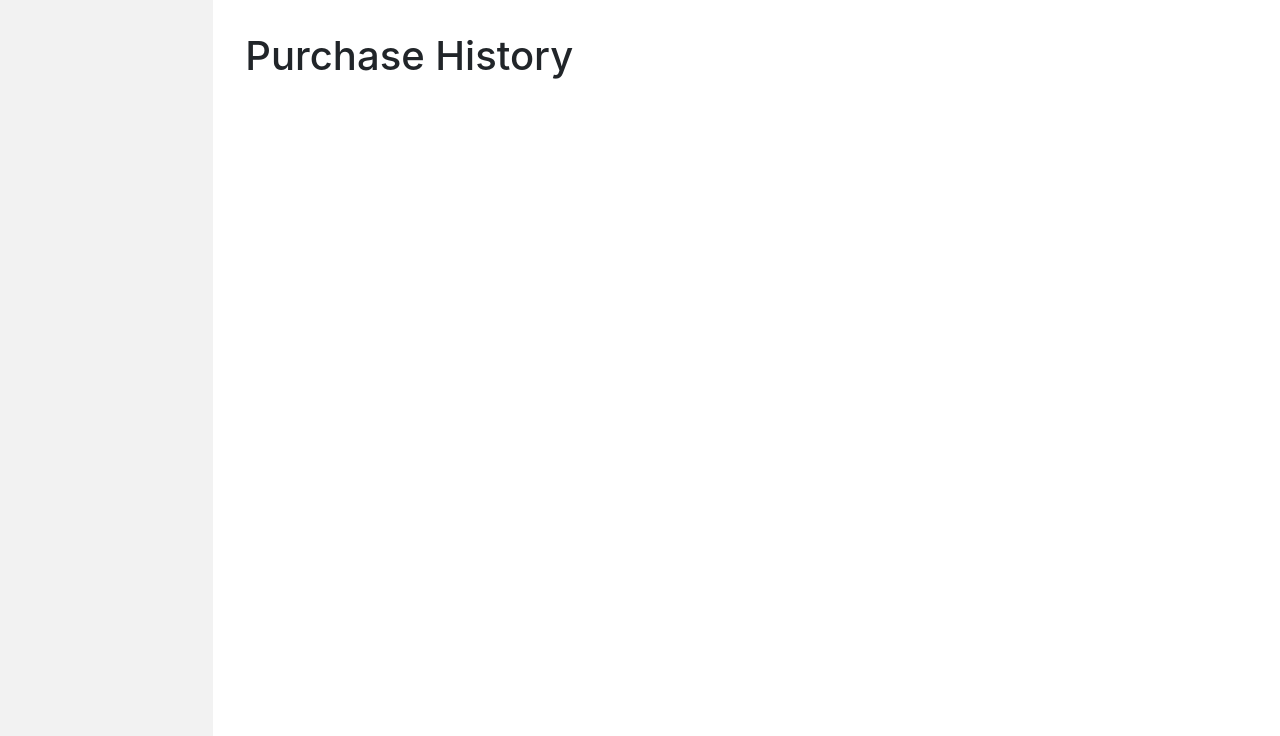
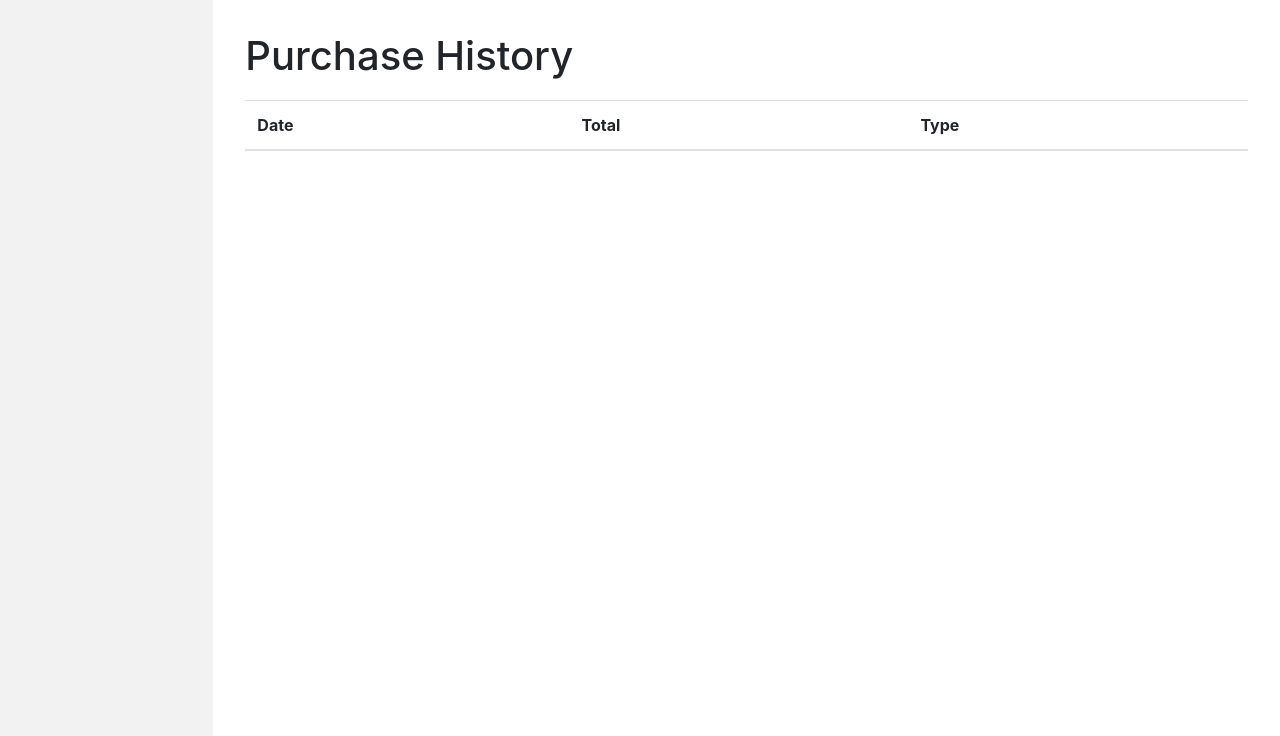
Before and after one commit to st003/CS50w-Final-Project, a Django app: page /purchase_history/ in a window 1280 px wide. Shown: the part 64-800 px from the top of the page. Run offline with Django 3.2, Linux system fonts and the light colour scheme; a user stored in the database is signed in; tables that the repository leaves empty hold one stand-in row (values such as "Sample post"); lists and menus that the app fills with data are empty; some libraries are stand-ins or nearby versions.

Commit message:
Updated purchase_history template

```diff
--- a/purchasing/models.py
+++ b/purchasing/models.py
@@ -324,6 +324,13 @@ class Transaction(models.Model):
         return grand_total
 
     @property
+    def status_by_name(self):
+        """Returns the status by it's name."""
+        for value, name in self.STATUS_CHOICES:
+            if self.status == value:
+                return name
+
+    @property
     def subtotal_by_product(self):
         """Returns a list of licenses and their quantities by product."""
 
--- a/purchasing/templates/purchasing/base.html
+++ b/purchasing/templates/purchasing/base.html
@@ -60,6 +60,8 @@
 										<a class="sideBarLink" data-nav="coupons" href="{% url 'coupons' %}">Coupons</a>
 										<a class="sideBarLink" data-nav="users" href="{% url 'users' %}">Users</a>
 										<a class="sideBarLink" data-nav="reports" href="{% url 'reports' %}">Reports</a>
+										<hr>
+										<a class="sideBarLink" href="/admin/">Database Administration</a>
 									{% endif %}
 								</div><!--sideBar-->
 							</div>
--- a/purchasing/templates/purchasing/purchase_history.html
+++ b/purchasing/templates/purchasing/purchase_history.html
@@ -6,6 +6,27 @@
 
 {% block content %}
     <section class="page" data-page="purchaseHistory">
+
         <h1>Purchase History</h1>
+
+        <table class="table">
+            <thead>
+                <tr>
+                    <th>Date</th>
+                    <th>Total</th>
+                    <th>Type</th>
+                </tr>
+            </thead>
+            <tbody>
+                {% for transaction in transactions %}
+                    <tr>
+                        <td>{{ transaction.date }}</td>
+                        <td>{{ transaction.grand_total_dollar_cost }}</td>
+                        <td>{{ transaction.type }}</td>
+                    </tr>
+                {% endfor %}
+            </tbody>
+        </table><!--table-->
+
     </section>
 {% endblock %}
--- a/purchasing/templates/purchasing/reports.html
+++ b/purchasing/templates/purchasing/reports.html
@@ -24,9 +24,9 @@
                     <tr>
                         <td>{{ transaction.date }}</td>
                         <td>{{ transaction.user.get_full_name }}</td>
-                        <td>{{ transaction.grand_total }}</td>
+                        <td>{{ transaction.grand_total_dollar_cost }}</td>
                         <td>{{ transaction.type }}</td>
-                        <td>{{ transaction.status }}</td>
+                        <td>{{ transaction.status_by_name }}</td>
                     </tr>
                 {% endfor %}
             </tbody>
--- a/purchasing/views.py
+++ b/purchasing/views.py
@@ -197,7 +197,14 @@ def user_license(request):
 
 @login_required
 def purchase_history(request):
-    return render(request, 'purchasing/purchase_history.html')
+    """Displays the purchase history for the curernt user."""
+
+    transactions = Transaction.objects.filter(
+        user=request.user,
+        status=Transaction.PAID
+    )
+
+    return render(request, 'purchasing/purchase_history.html', {'transactions': transactions})
 
 
 # ADMINISTRATOR views
```
